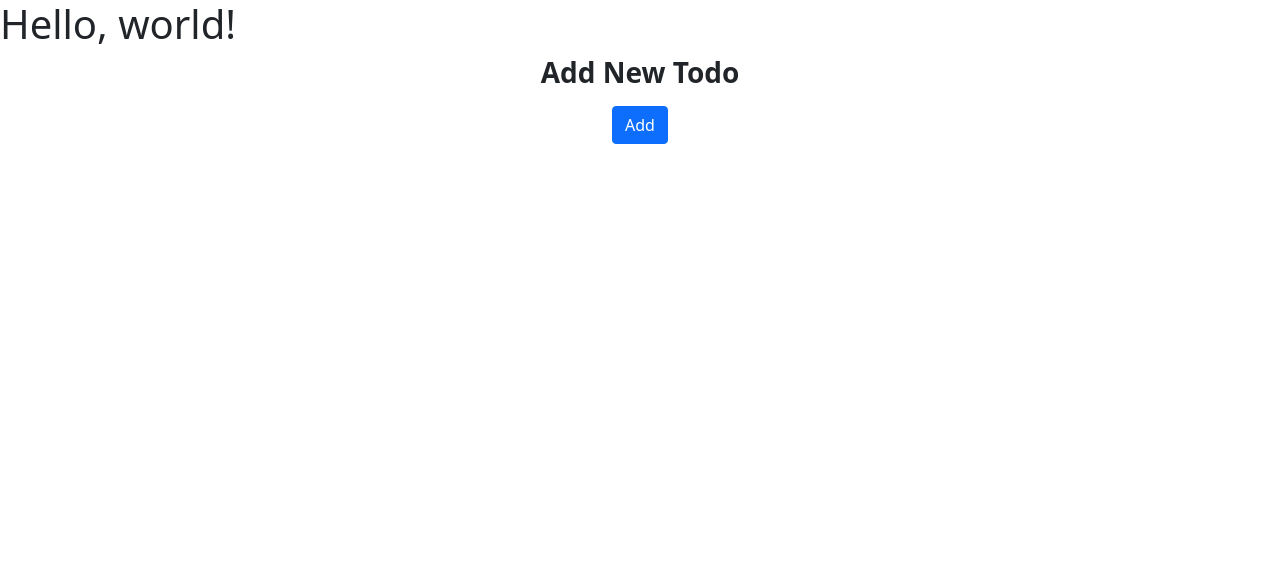
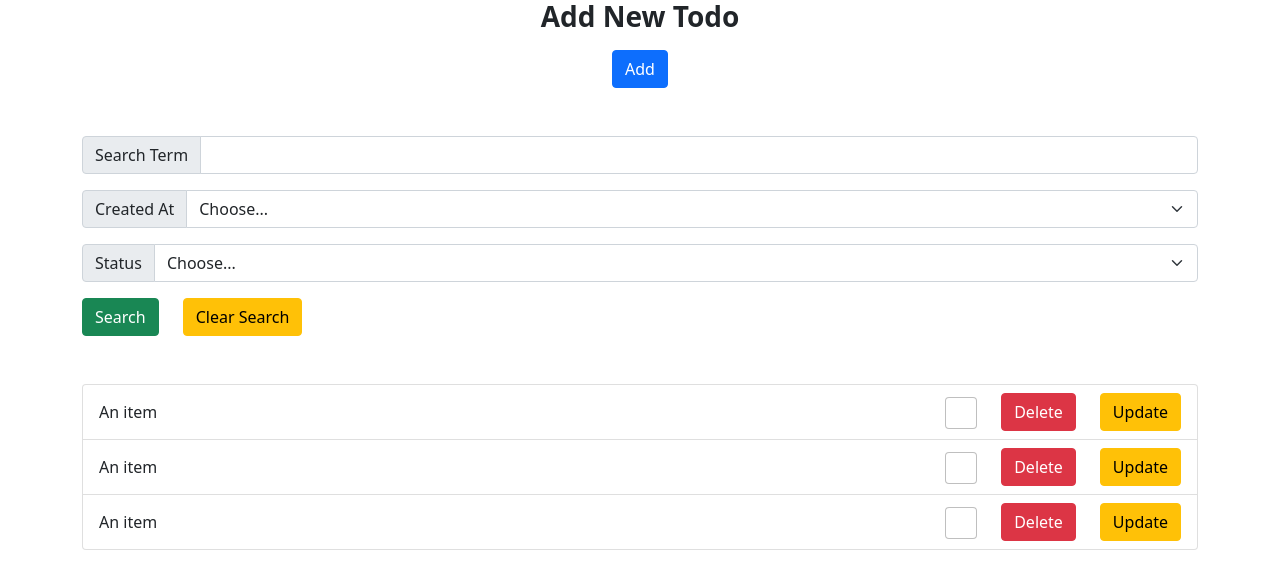
Before and after one commit to leanhvu21042001/todo-list, a plain HTML site: page index.html in a window 1280 px wide. Drawn offline with nearby package versions, Linux system fonts and the light colour scheme.

Commit message:
ui: listview todo (#2)
Co-authored-by: Vu Le Anh <vula.35.student@fit.tdc.edu.vn>

```diff
--- a/index.html
+++ b/index.html
@@ -1,52 +1,179 @@
 <!DOCTYPE html>
 <html lang="en">
-
   <head>
     <meta charset="utf-8" />
     <meta name="viewport" content="width=device-width, initial-scale=1" />
 
-  <link href="https://cdn.jsdelivr.net/npm/bootstrap@5.0.2/dist/css/bootstrap.min.css" rel="stylesheet"
-    integrity="sha384-EVSTQN3/azprG1Anm3QDgpJLIm9Nao0Yz1ztcQTwFspd3yD65VohhpuuCOmLASjC" crossorigin="anonymous" />
-  <link rel="stylesheet" href="https://cdnjs.cloudflare.com/ajax/libs/font-awesome/6.5.1/css/all.min.css"
+    <link
+      href="https://cdn.jsdelivr.net/npm/bootstrap@5.0.2/dist/css/bootstrap.min.css"
+      rel="stylesheet"
+      integrity="sha384-EVSTQN3/azprG1Anm3QDgpJLIm9Nao0Yz1ztcQTwFspd3yD65VohhpuuCOmLASjC"
+      crossorigin="anonymous"
+    />
+    <link
+      rel="stylesheet"
+      href="https://cdnjs.cloudflare.com/ajax/libs/font-awesome/6.5.1/css/all.min.css"
       integrity="sha512-DTOQO9RWCH3ppGqcWaEA1BIZOC6xxalwEsw9c2QQeAIftl+Vegovlnee1c9QX4TctnWMn13TZye+giMm8e2LwA=="
-    crossorigin="anonymous" referrerpolicy="no-referrer" />
+      crossorigin="anonymous"
+      referrerpolicy="no-referrer"
+    />
+
     <title>Hello, world!</title>
   </head>
-
   <body>
-  <h1>Hello, world!</h1>
     <div class="container mx-auto row col-md-10 text-center">
       <form action="" class="form-group">
         <h3 class="mb-3 fw-bold">Add New Todo</h3>
-      <button type="button" class="btn btn-primary" data-bs-toggle="modal" data-bs-target="#exampleModal"
-        id="addBtn">Add</button>
+        <button
+          type="button"
+          class="btn btn-primary"
+          data-bs-toggle="modal"
+          data-bs-target="#exampleModal"
+          id="addBtn"
+        >
+          Add
+        </button>
       </form>
       <form action="" id="formAdd">
-      <div class="modal fade" id="exampleModal" tabindex="-1" aria-labelledby="exampleModalLabel" aria-hidden="true">
+        <div
+          class="modal fade"
+          id="exampleModal"
+          tabindex="-1"
+          aria-labelledby="exampleModalLabel"
+          aria-hidden="true"
+        >
           <div class="modal-dialog">
             <div class="modal-content">
               <div class="modal-header">
                 <h1 class="modal-title fs-5" id="modalTitle">Form Add Todo</h1>
-              <button type="button" class="btn-close" data-bs-dismiss="modal" aria-label="Close"></button>
+                <button
+                  type="button"
+                  class="btn-close"
+                  data-bs-dismiss="modal"
+                  aria-label="Close"
+                ></button>
               </div>
               <div class="modal-body">
                 <div class="mb-3 d-flex">
-                <input type="todo" class="form-control" id="todoText" placeholder="Fill Todo here">
+                  <input
+                    type="todo"
+                    class="form-control"
+                    id="todoText"
+                    placeholder="Fill Todo here"
+                  />
                 </div>
               </div>
               <div class="modal-footer">
-              <button type="button" class="btn btn-secondary" data-bs-dismiss="modal">Close</button>
-              <button type="button" class="btn btn-primary">Save changes</button>
+                <button
+                  type="button"
+                  class="btn btn-secondary"
+                  data-bs-dismiss="modal"
+                >
+                  Close
+                </button>
+                <button type="button" class="btn btn-primary">
+                  Save changes
+                </button>
               </div>
             </div>
           </div>
         </div>
       </form>
     </div>
-  <script src="/public/scripts/app.js"></script>
-  <script src="https://cdn.jsdelivr.net/npm/bootstrap@5.0.2/dist/js/bootstrap.bundle.min.js"
-    integrity="sha384-MrcW6ZMFYlzcLA8Nl+NtUVF0sA7MsXsP1UyJoMp4YLEuNSfAP+JcXn/tWtIaxVXM" crossorigin="anonymous">
-  </script>
+
+    <!-- Start: Form Search -->
+    <div class="container my-5">
+      <form id="form-search">
+        <div>
+          <div class="input-group mb-3">
+            <div class="input-group-text">Search Term</div>
+            <input type="text" class="form-control" name="searchTerm" />
+          </div>
+
+          <div class="input-group mb-3">
+            <label class="input-group-text">Created At</label>
+            <select class="form-select">
+              <option selected>Choose...</option>
+              <option value="asc">Asc</option>
+              <option value="desc">Desc</option>
+            </select>
+          </div>
+
+          <div class="input-group mb-3">
+            <label class="input-group-text">Status</label>
+            <select class="form-select">
+              <option selected>Choose...</option>
+              <option value="0">Not Mark</option>
+              <option value="1">Marked</option>
+            </select>
+          </div>
+        </div>
+
+        <div class="d-flex gap-4">
+          <button type="submit" name="search" class="btn btn-success">
+            Search
+          </button>
+          <button type="reset" name="search" class="btn btn-warning">
+            Clear Search
+          </button>
+        </div>
+      </form>
+    </div>
+    <!-- Start: Form Search -->
+
+    <!-- Start: ListView TODO -->
+    <div class="container">
+      <ul class="list-group">
+        <li
+          class="list-group-item d-flex justify-content-between align-items-center"
+        >
+          <p class="m-0">An item</p>
+          <div class="d-flex gap-4">
+            <input
+              class="form-check-input"
+              style="height: 2rem; width: 2rem; cursor: pointer"
+              type="checkbox"
+            />
+            <button class="btn btn-danger">Delete</button>
+            <button class="btn btn-warning">Update</button>
+          </div>
+        </li>
+        <li
+          class="list-group-item d-flex justify-content-between align-items-center"
+        >
+          <p class="m-0">An item</p>
+          <div class="d-flex gap-4">
+            <input
+              class="form-check-input"
+              style="height: 2rem; width: 2rem; cursor: pointer"
+              type="checkbox"
+            />
+            <button class="btn btn-danger">Delete</button>
+            <button class="btn btn-warning">Update</button>
+          </div>
+        </li>
+        <li
+          class="list-group-item d-flex justify-content-between align-items-center"
+        >
+          <p class="m-0">An item</p>
+          <div class="d-flex gap-4">
+            <input
+              class="form-check-input"
+              style="height: 2rem; width: 2rem; cursor: pointer"
+              type="checkbox"
+            />
+            <button class="btn btn-danger">Delete</button>
+            <button class="btn btn-warning">Update</button>
+          </div>
+        </li>
+      </ul>
+    </div>
+    <!-- End: ListView TODO -->
+
+    <script
+      src="https://cdn.jsdelivr.net/npm/bootstrap@5.0.2/dist/js/bootstrap.bundle.min.js"
+      integrity="sha384-MrcW6ZMFYlzcLA8Nl+NtUVF0sA7MsXsP1UyJoMp4YLEuNSfAP+JcXn/tWtIaxVXM"
+      crossorigin="anonymous"
+    ></script>
   </body>
-
 </html>
```
Lines whose indentation alone changed are shown as unchanged.
